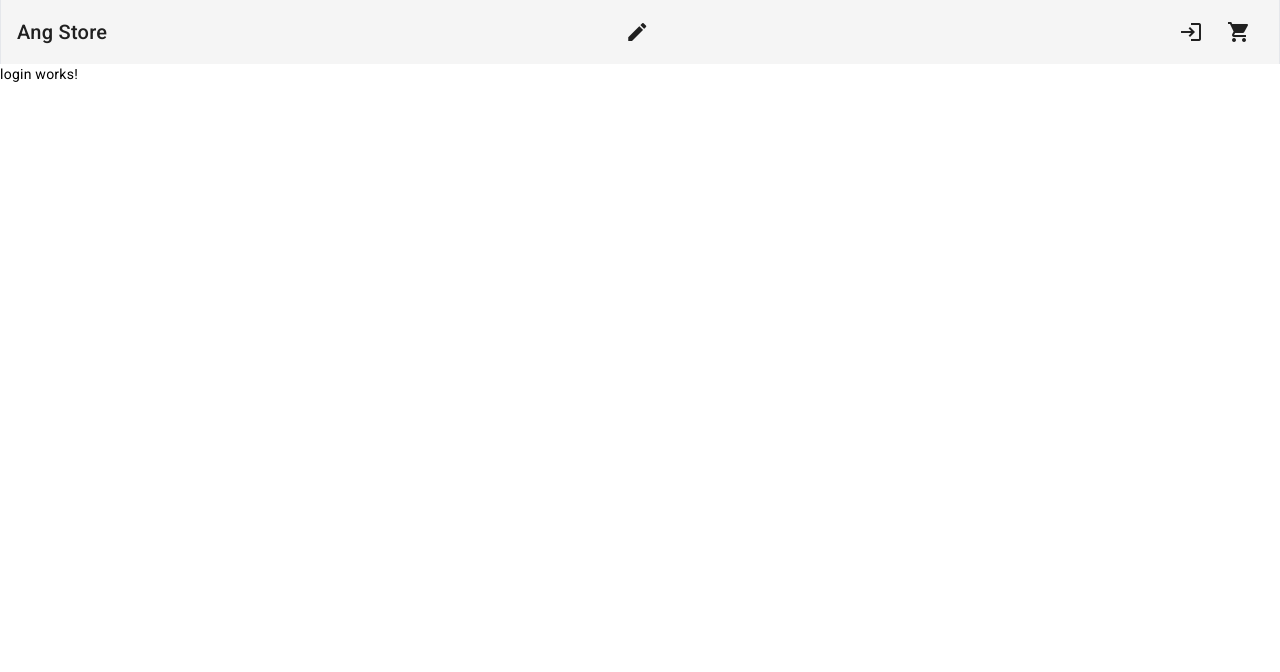
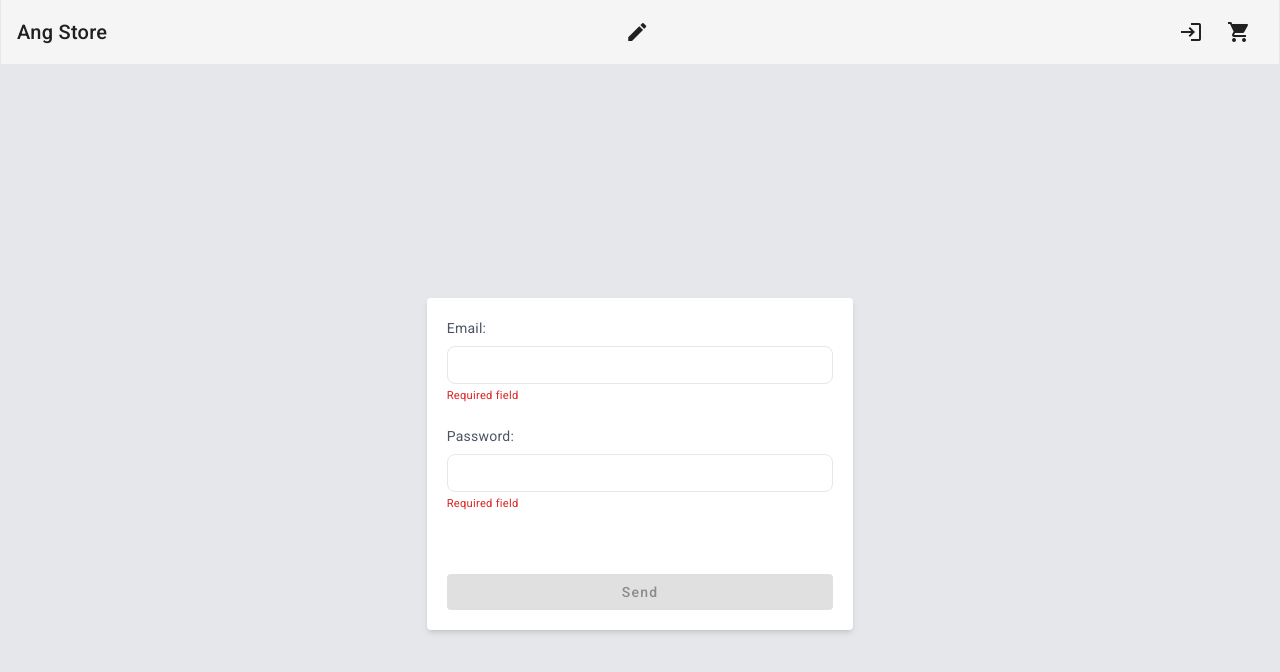
Before and after one commit to duardoliveiras/Ang-Store, an Angular app in the folder frontend/: page /login in a window 1280 px wide. Shown: the top 672 px of the page. Built offline with nearby package versions, Linux system fonts and the light colour scheme.

Commit message:
login form complete

```diff
--- a/frontend/src/app/pages/login/login.component.html
+++ b/frontend/src/app/pages/login/login.component.html
@@ -1 +1,24 @@
-<p>login works!</p>
+<form [formGroup]="form" (ngSubmit)="submit()" class="flex flex-col items-center
+    justify-center min-h-screen bg-gray-200">
+    <div class="p-5 bg-white rounded shadow-md w-1/3">
+        <div class="mb-5">
+            <label for="email" class="block mb-2 text-sm text-gray-600"> Email: </label>
+            <input formControlName="email" type="text"
+                class="w-full px-3 py-2 text-gray-700 border rounded-lg
+                focus:outline-none focus:shadow-outline"/>
+            <small *ngIf="form.get('email')?.errors" class="text-red-600"> Required field </small>
+        </div>
+        <div class="mb-5">
+            <label for="password" class="block mb-2 text-sm text-gray-600"> Password: </label>
+            <input formControlName="password" type="password"
+                class="w-full px-3 py-2 text-gray-700 border rounded-lg
+                focus:outline-none focus:shadow-outline"/>
+            <small *ngIf="form.get('password')?.errors" class="text-red-600"> Required field </small>
+        </div>
+
+        <button type="submit"
+            [disabled]="!form.valid"
+            mat-raised-button color="primary"
+            class="w-full py-3 mt-10"> Send </button>
+    </div>
+</form>
--- a/frontend/src/app/pages/login/login.component.ts
+++ b/frontend/src/app/pages/login/login.component.ts
@@ -1,4 +1,5 @@
 import { Component } from '@angular/core';
+import { FormBuilder, FormGroup, Validators } from '@angular/forms';
 
 @Component({
   selector: 'app-login',
@@ -6,5 +7,20 @@ import { Component } from '@angular/core';
   styleUrl: './login.component.css'
 })
 export class LoginComponent {
+  form: FormGroup;
+
+  constructor(private fb: FormBuilder){
+    // Validators.required is for required fields and Validators.email is for email format
+    this.form = this.fb.group({
+      email: ['', [Validators.required, Validators.email]],
+      password: ['', [Validators.required, Validators.minLength(6)  ]]
+    });
+  }
+
+
+  async submit(){
+    console.log(this.form.value);
+  }
+
 
 }
```
